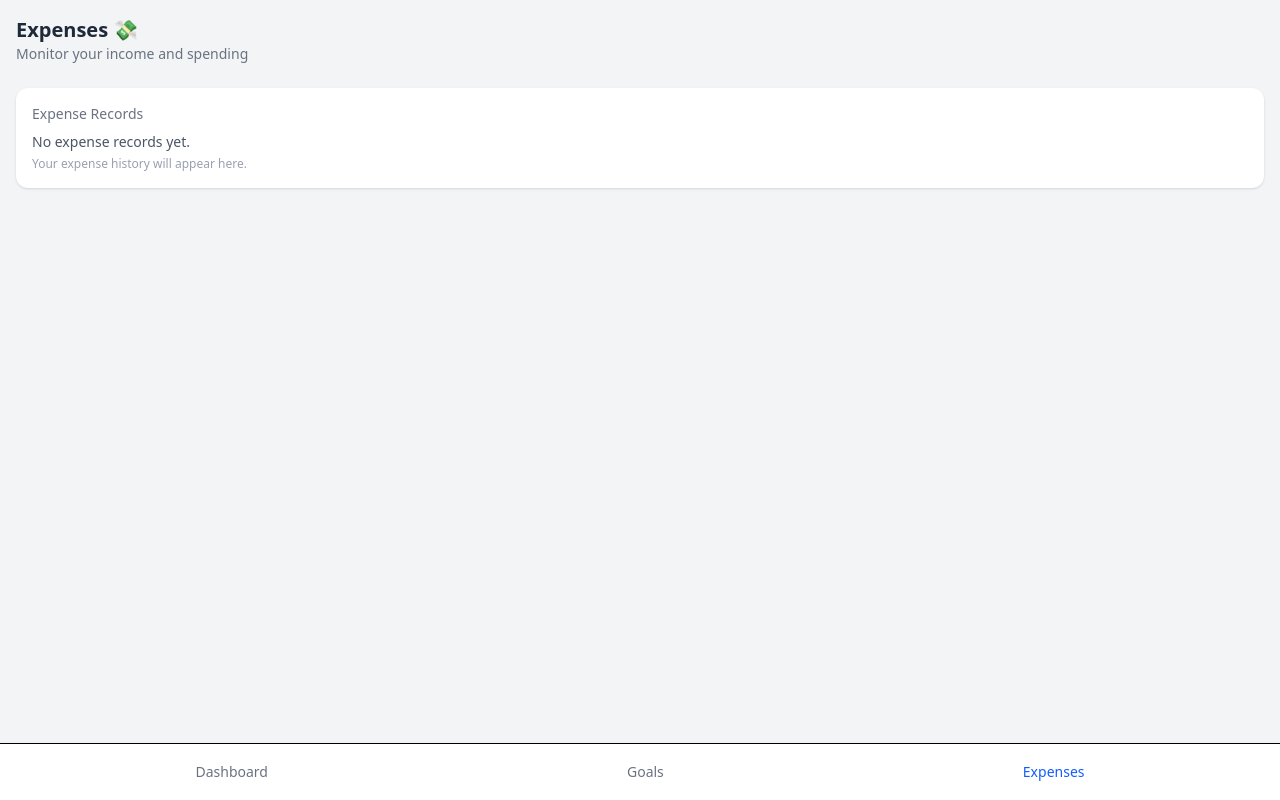
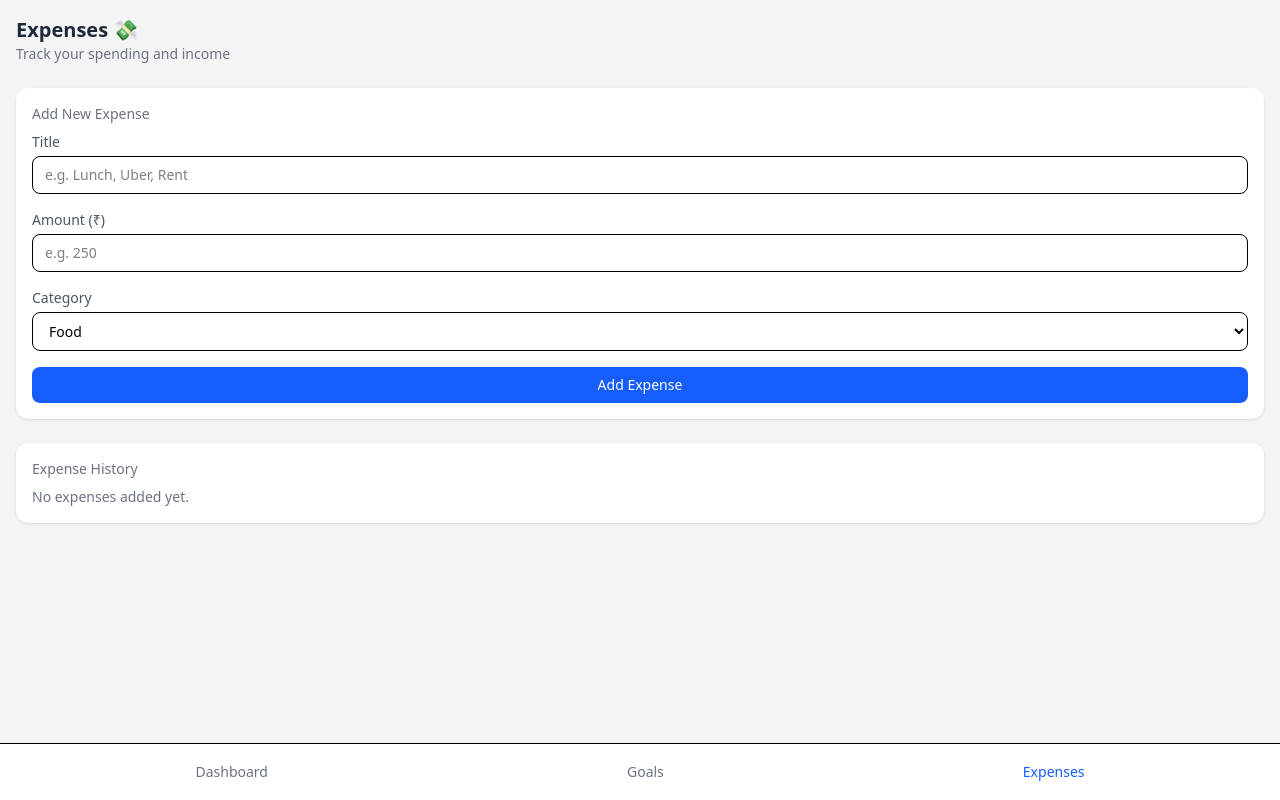
Before and after one commit to Hemil087/LifeOS, a React (Vite) app in the folder frontend/: page /expenses in a window 1280 px wide. Built offline with nearby package versions, Linux system fonts and the light colour scheme.

Commit message:
Add Goal and expense form with local state

```diff
--- a/frontend/src/pages/Expenses/Expenses.jsx
+++ b/frontend/src/pages/Expenses/Expenses.jsx
@@ -1,6 +1,30 @@
+import { useState } from "react";
 import Card from "../../components/Card";
 
 export default function Expenses() {
+  const [title, setTitle] = useState("");
+  const [amount, setAmount] = useState("");
+  const [category, setCategory] = useState("food");
+  const [expenses, setExpenses] = useState([]);
+
+  const handleSubmit = (e) => {
+    e.preventDefault();
+
+    if (!title.trim() || !amount) return;
+
+    const newExpense = {
+      id: Date.now(),
+      title,
+      amount: Number(amount),
+      category,
+    };
+
+    setExpenses([...expenses, newExpense]);
+    setTitle("");
+    setAmount("");
+    setCategory("food");
+  };
+
   return (
     <div className="min-h-screen bg-gray-100 p-4 pb-20">
       <div className="max-w-7xl mx-auto space-y-6">
@@ -11,18 +35,99 @@ export default function Expenses() {
             Expenses 💸
           </h1>
           <p className="text-sm text-gray-500">
-            Monitor your income and spending
+            Track your spending and income
           </p>
         </div>
 
-        {/* Placeholder Card */}
-        <Card title="Expense Records">
-          <p className="text-sm text-gray-600">
-            No expense records yet.
-          </p>
-          <p className="text-xs text-gray-400 mt-1">
-            Your expense history will appear here.
-          </p>
+        {/* Add Expense Form */}
+        <Card title="Add New Expense">
+          <form onSubmit={handleSubmit} className="space-y-4">
+
+            {/* Expense Title */}
+            <div>
+              <label className="block text-sm text-gray-600 mb-1">
+                Title
+              </label>
+              <input
+                type="text"
+                value={title}
+                onChange={(e) => setTitle(e.target.value)}
+                placeholder="e.g. Lunch, Uber, Rent"
+                className="w-full border rounded-lg px-3 py-2 text-sm focus:outline-none focus:ring-2 focus:ring-blue-500"
+              />
+            </div>
+
+            {/* Amount */}
+            <div>
+              <label className="block text-sm text-gray-600 mb-1">
+                Amount (₹)
+              </label>
+              <input
+                type="number"
+                value={amount}
+                onChange={(e) => setAmount(e.target.value)}
+                placeholder="e.g. 250"
+                className="w-full border rounded-lg px-3 py-2 text-sm focus:outline-none focus:ring-2 focus:ring-blue-500"
+              />
+            </div>
+
+            {/* Category */}
+            <div>
+              <label className="block text-sm text-gray-600 mb-1">
+                Category
+              </label>
+              <select
+                value={category}
+                onChange={(e) => setCategory(e.target.value)}
+                className="w-full border rounded-lg px-3 py-2 text-sm focus:outline-none focus:ring-2 focus:ring-blue-500"
+              >
+                <option value="food">Food</option>
+                <option value="transport">Transport</option>
+                <option value="shopping">Shopping</option>
+                <option value="utilities">Utilities</option>
+                <option value="other">Other</option>
+              </select>
+            </div>
+
+            {/* Submit */}
+            <button
+              type="submit"
+              className="w-full bg-blue-600 text-white py-2 rounded-lg text-sm font-medium hover:bg-blue-700"
+            >
+              Add Expense
+            </button>
+
+          </form>
+        </Card>
+
+        {/* Expense List */}
+        <Card title="Expense History">
+          {expenses.length === 0 ? (
+            <p className="text-sm text-gray-500">
+              No expenses added yet.
+            </p>
+          ) : (
+            <ul className="space-y-2">
+              {expenses.map((expense) => (
+                <li
+                  key={expense.id}
+                  className="flex justify-between items-center bg-gray-50 p-2 rounded-lg text-sm"
+                >
+                  <div>
+                    <p className="font-medium text-gray-800">
+                      {expense.title}
+                    </p>
+                    <p className="text-xs text-gray-500 capitalize">
+                      {expense.category}
+                    </p>
+                  </div>
+                  <p className="font-semibold text-gray-800">
+                    ₹{expense.amount}
+                  </p>
+                </li>
+              ))}
+            </ul>
+          )}
         </Card>
 
       </div>
--- a/frontend/src/pages/Goals/Goals.jsx
+++ b/frontend/src/pages/Goals/Goals.jsx
@@ -1,6 +1,27 @@
+import { useState } from "react";
 import Card from "../../components/Card";
 
 export default function Goals() {
+  const [title, setTitle] = useState("");
+  const [type, setType] = useState("daily");
+  const [goals, setGoals] = useState([]);
+
+  const handleSubmit = (e) => {
+    e.preventDefault();
+
+    if (!title.trim()) return;
+
+    const newGoal = {
+      id: Date.now(),
+      title,
+      type,
+    };
+
+    setGoals([...goals, newGoal]);
+    setTitle("");
+    setType("daily");
+  };
+
   return (
     <div className="min-h-screen bg-gray-100 p-4 pb-20">
       <div className="max-w-7xl mx-auto space-y-6">
@@ -11,18 +32,76 @@ export default function Goals() {
             Goals 🎯
           </h1>
           <p className="text-sm text-gray-500">
-            Track your daily, monthly, and yearly goals
+            Add and track your goals
           </p>
         </div>
 
-        {/* Placeholder Card */}
+        {/* Add Goal Form */}
+        <Card title="Add New Goal">
+          <form onSubmit={handleSubmit} className="space-y-4">
+
+            {/* Goal Title */}
+            <div>
+              <label className="block text-sm text-gray-600 mb-1">
+                Goal Title
+              </label>
+              <input
+                type="text"
+                value={title}
+                onChange={(e) => setTitle(e.target.value)}
+                placeholder="e.g. Study 2 hours"
+                className="w-full border rounded-lg px-3 py-2 text-sm focus:outline-none focus:ring-2 focus:ring-blue-500"
+              />
+            </div>
+
+            {/* Goal Type */}
+            <div>
+              <label className="block text-sm text-gray-600 mb-1">
+                Goal Type
+              </label>
+              <select
+                value={type}
+                onChange={(e) => setType(e.target.value)}
+                className="w-full border rounded-lg px-3 py-2 text-sm focus:outline-none focus:ring-2 focus:ring-blue-500"
+              >
+                <option value="daily">Daily</option>
+                <option value="monthly">Monthly</option>
+                <option value="yearly">Yearly</option>
+              </select>
+            </div>
+
+            {/* Submit Button */}
+            <button
+              type="submit"
+              className="w-full bg-blue-600 text-white py-2 rounded-lg text-sm font-medium hover:bg-blue-700"
+            >
+              Add Goal
+            </button>
+
+          </form>
+        </Card>
+
+        {/* Goals List */}
         <Card title="Your Goals">
-          <p className="text-sm text-gray-600">
-            No goals added yet.
-          </p>
-          <p className="text-xs text-gray-400 mt-1">
-            You’ll be able to add and manage goals here.
-          </p>
+          {goals.length === 0 ? (
+            <p className="text-sm text-gray-500">
+              No goals added yet.
+            </p>
+          ) : (
+            <ul className="space-y-2">
+              {goals.map((goal) => (
+                <li
+                  key={goal.id}
+                  className="flex justify-between items-center text-sm bg-gray-50 p-2 rounded-lg"
+                >
+                  <span>{goal.title}</span>
+                  <span className="text-xs text-gray-500 capitalize">
+                    {goal.type}
+                  </span>
+                </li>
+              ))}
+            </ul>
+          )}
         </Card>
 
       </div>
```
